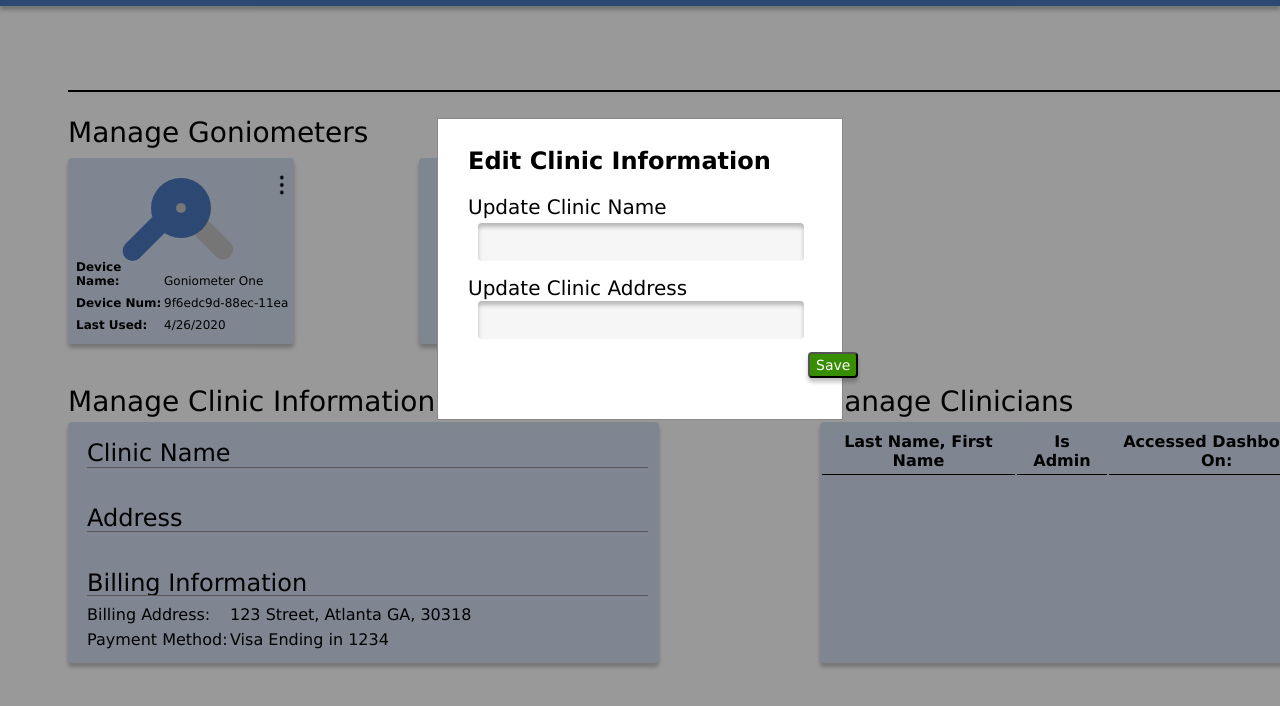
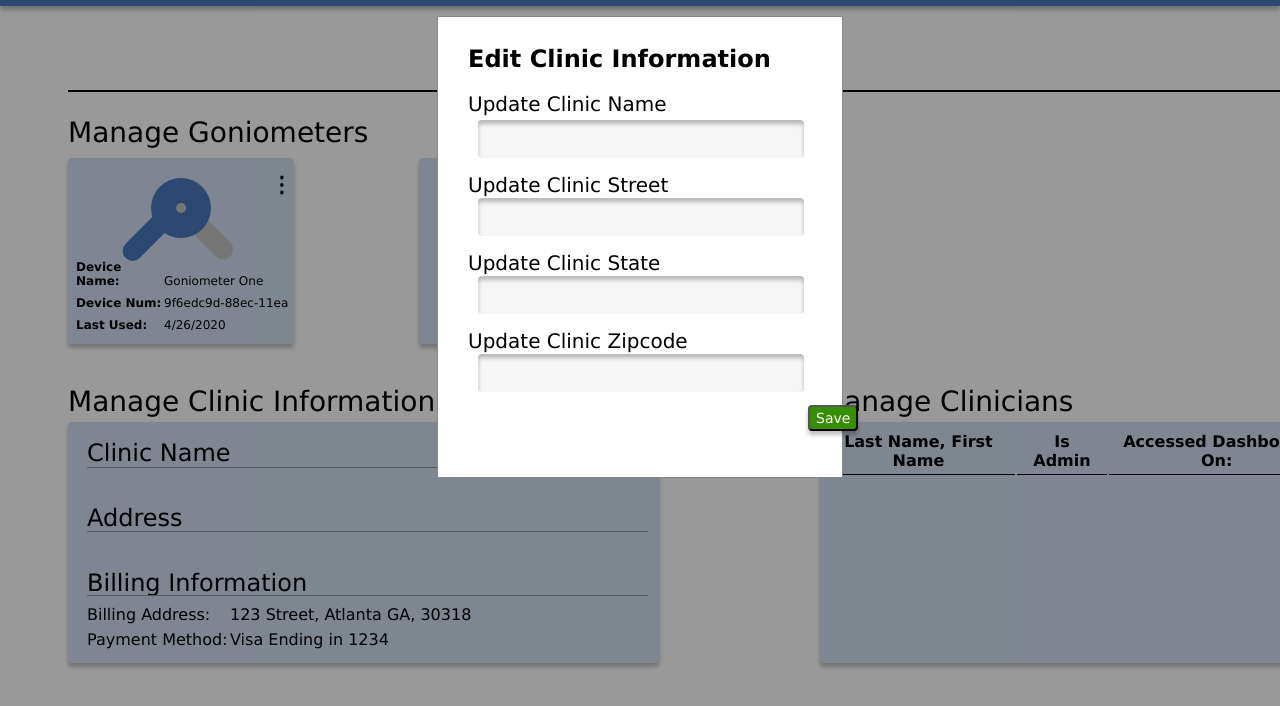
Before and after one commit to Team-Pivot/goniometer-api, a website: page dashboard/dashboard.html in a window 1280 px wide. Both pictures are taken after a click on the button "Edit". Shown: the part 74-780 px from the top of the page. Drawn offline with Linux system fonts and the light colour scheme; no server answers.

Commit message:
Manage clinic information

```diff
--- a/dashboard/dashboard.html
+++ b/dashboard/dashboard.html
@@ -31,12 +31,18 @@
 		//gets a clinic to use for the clinic name and info
 		var clinicName = "";
 		var clinicAddress = "";
+		var clinicStreet ="";
+		var clinicZip = "";
+		var clinicState ="";
 		var clinicId = "fear ";
 
 		get('/clinics')
   			.then((data) => {
     			clinicName = data[0].name;
     			clinicAddress = data[0].street + ', ' + data[0].state + ' ' + data[0].zipcode;
+    			clinicStreet = data[0].street;
+    			clinicState = data[0].state;
+    			clinicZip = data[0].zipcode;
     			clinicId = data[0].id;
 
     			//places these values into the html
@@ -238,10 +244,17 @@
 					<label for="clinname">Update Clinic Name</label>
 					<input type="text" id="clinname" name="clinname" style="margin-top:30px;"> <br>
 
-					<label for="address">Update Clinic Address</label>
-					<input type="text" id="address" name="address">
+					<label for="address">Update Clinic Street</label>
+					<input type="text" id="address" name="address"><br>
+
+					<label for="state">Update Clinic State</label>
+					<input type="text" id="state" name="state"><br>
+
+					<label for="zip">Update Clinic Zipcode</label>
+					<input type="text" id="zip" name="zip">
 
 					<input type="submit" value="Save" id="clinicSubmit">
+
 				</form>
 			</div>
 		</div>
@@ -251,10 +264,21 @@
 			var modalClin = document.getElementById("clinicPop");
 			var btnClin =  document.getElementById("clinicEdit");
 			btnClin.onclick = function() {
+				document.getElementById("clinname").value = clinicName;
+				document.getElementById("address").value = clinicStreet;
+				document.getElementById("state").value = clinicState;
+				document.getElementById("zip").value = clinicZip;
 				modalClin.style.display = "block";
 			}
 			var closeClin = document.getElementById("clinicSubmit");
 			closeClin.onclick = function () {
+				var uri = "/clinics/" + clinicId;
+				put(uri, {
+					name: document.getElementById("clinname").value,
+					street: document.getElementById("address").value,
+					state: document.getElementById("state").value,
+					zipcode: document.getElementById("zip").value
+				});
 				modalClin.style.display = "none";
 			}
 		</script>
--- a/dashboard/dashboardStyle.css
+++ b/dashboard/dashboardStyle.css
@@ -425,11 +425,11 @@ svg {
 
 .clinicPopCon {
 	background-color: #ffffff;
-  	margin: 15% auto; /* 15% from the top and centered */
+  	margin: 7% auto; /* 15% from the top and centered */
   	padding: 10px;
   	border: 1px solid #888;
   	width: 30%;
-  	height: 35%;
+  	height: 55%;
   	align-items: flex-end;
 }
 
```
